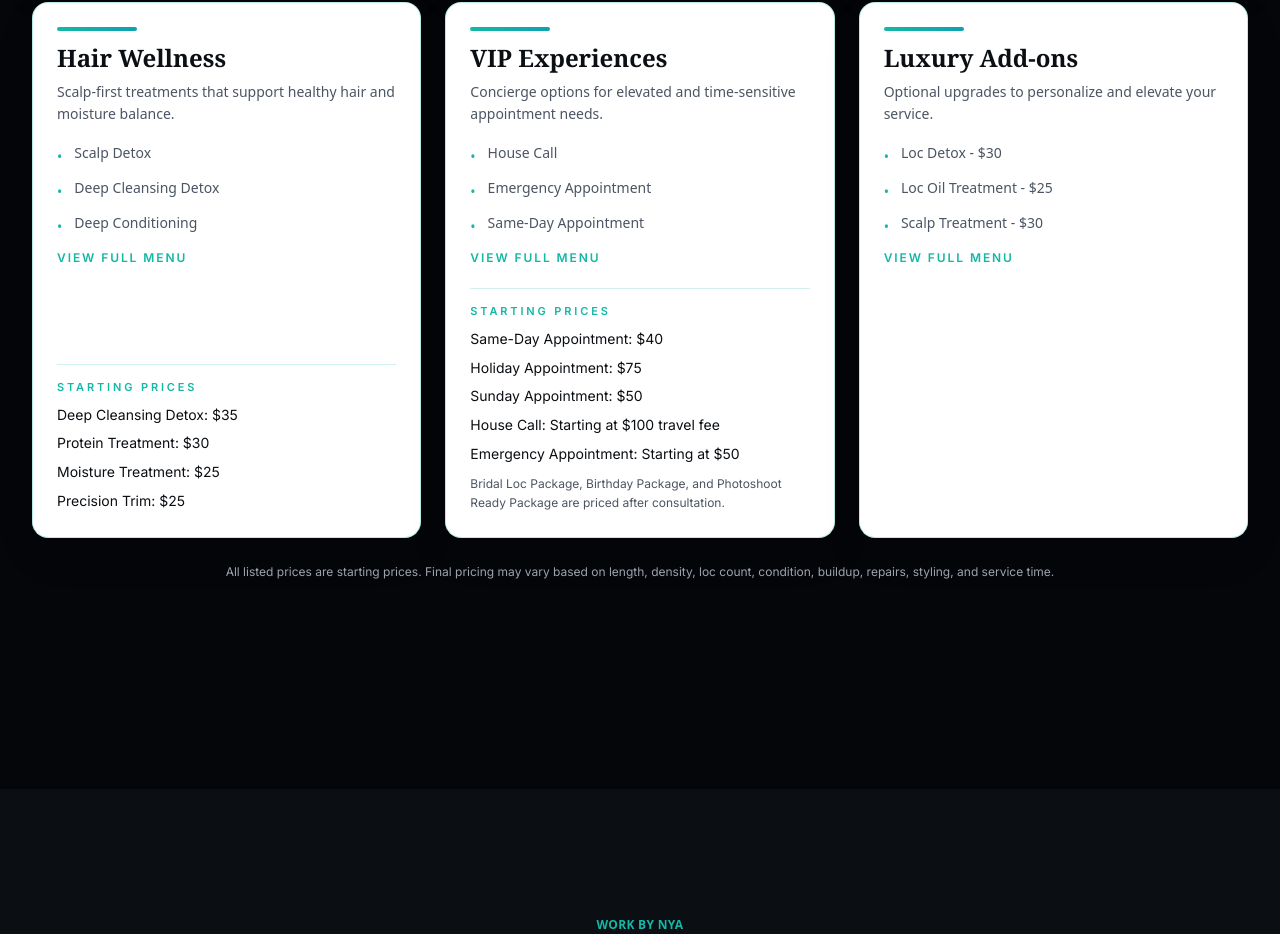
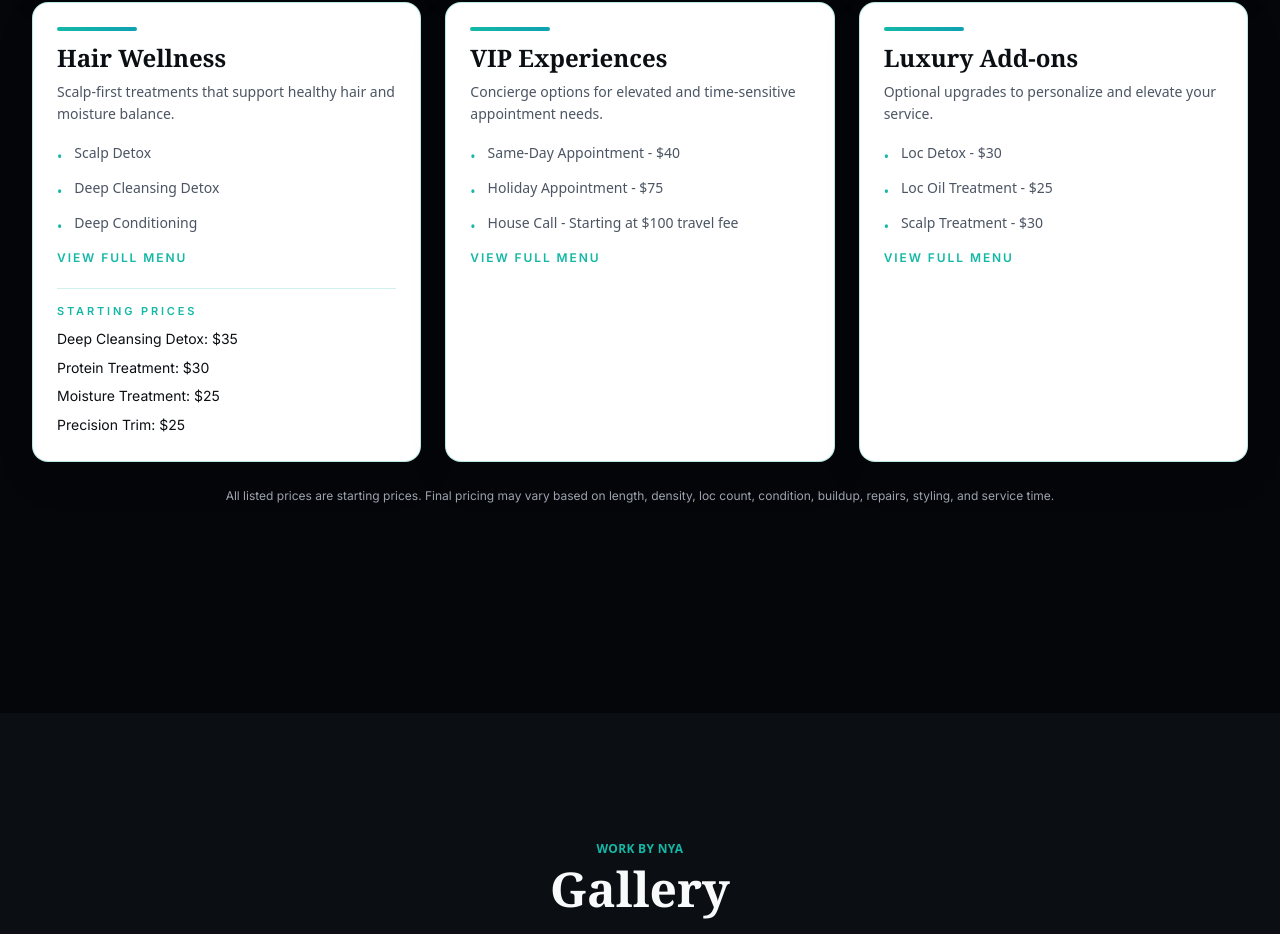
Before and after one commit to LataunaeB/locsbynya-site, a Next.js app: page / in a window 1280 px wide. Shown: the part 2148-3082 px from the top of the page. Built offline with nearby package versions, Linux system fonts and the light colour scheme.

Commit message:
Refine VIP Experiences card content and pricing display

```diff
--- a/app/page.tsx
+++ b/app/page.tsx
@@ -118,23 +118,12 @@ const serviceCards: ServiceCardData[] = [
     title: 'VIP Experiences',
     description: 'Concierge options for elevated and time-sensitive appointment needs.',
     services: [
-      'House Call',
-      'Emergency Appointment',
-      'Same-Day Appointment',
-      'Holiday Appointment',
-      'Sunday Appointment',
-      'Bridal Loc Package',
-      'Birthday Package',
-      'Photoshoot Ready Package',
+      'Same-Day Appointment - $40',
+      'Holiday Appointment - $75',
+      'House Call - Starting at $100 travel fee',
+      'Emergency Appointment - Starting at $50',
     ],
-    pricingItems: [
-      'Same-Day Appointment: $40',
-      'Holiday Appointment: $75',
-      'Sunday Appointment: $50',
-      'House Call: Starting at $100 travel fee',
-      'Emergency Appointment: Starting at $50',
-    ],
-    pricingNote: 'Bridal Loc Package, Birthday Package, and Photoshoot Ready Package are priced after consultation.',
+    hidePricingSection: true,
   },
   {
     title: 'Luxury Add-ons',
```
